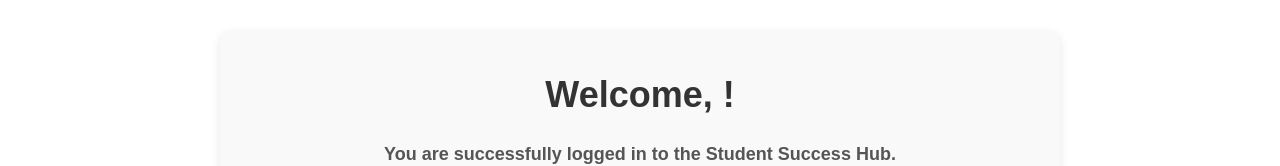
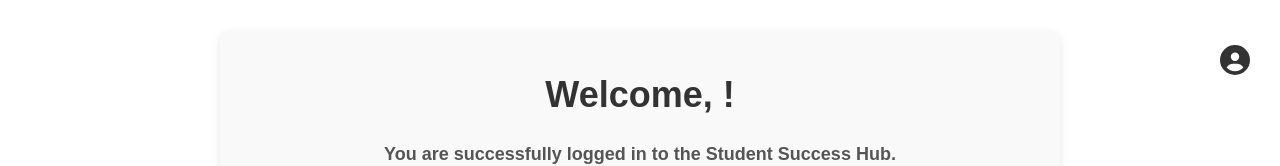
Before and after one commit to flash3105/ssa, a React (Create React App) app: page /home in a window 1280 px wide. Shown: the top 166 px of the page. Built offline with nearby package versions, Linux system fonts and the light colour scheme.

Commit message:
info refrieved and displayed

```diff
--- a/src/Components/Login.js
+++ b/src/Components/Login.js
@@ -49,14 +49,18 @@
         const response = await axios.get(`http://127.0.0.1:5000/api/get_summary/${studentNo}`, {
             headers: { Authorization: `Bearer ${token}` },
         });
-            console.log(studentNo);
-            localStorage.setItem('summary', response.data.summary);
-            console.log(response.data.summary);
+
+
+
+        // Ensure the summary is stringified before storing in localStorage
+        localStorage.setItem('summary', JSON.stringify(response.data.summary));
+
     } catch (err) {
         console.error("Error fetching survey summary:", err);
         localStorage.setItem('summary', 'No summary available');
     }
 };
+
 
 
     return (
--- a/src/Pages/Home.css
+++ b/src/Pages/Home.css
@@ -118,3 +118,67 @@
         padding: 10px; /* Further reduce padding for very small screens */
     }
 }
+
+/* Profile container */
+.profile-container {
+    position: absolute;
+    top: 20px;
+    right: 20px;
+}
+
+/* Profile button */
+.profile-button {
+    background-color: transparent;
+    border: none;
+    cursor: pointer;
+    font-size: 24px;
+    color: #555;
+    transition: color 0.3s ease;
+}
+
+/* Profile icon hover effect */
+.profile-button:hover {
+    color: #333;
+}
+
+/* Profile icon style */
+.profile-icon {
+    font-size: 30px;
+    color: #333;
+}
+
+/* Sliding form container */
+.profile-info-form {
+    position: fixed;
+    top: 0;
+    right: 0;
+    width: 300px;
+    height: 100%;
+    background-color: #fff;
+    padding: 20px;
+    box-shadow: -2px 0 10px rgba(0, 0, 0, 0.1);
+    transform: translateX(100%); /* Initially off-screen */
+    transition: transform 0.3s ease-in-out;
+}
+
+/* Show the form when profile is visible */
+.profile-info-form.active {
+    transform: translateX(0); /* Slide in */
+}
+
+/* Additional form styling */
+.profile-info-form h2 {
+    font-size: 24px;
+    margin-bottom: 10px;
+}
+
+.profile-info-form p {
+    font-size: 16px;
+    margin-bottom: 10px;
+}
+
+
+
+.profile-info-form.show {
+    transform: translateX(0);
+}
--- a/src/Pages/Home.js
+++ b/src/Pages/Home.js
@@ -1,4 +1,4 @@
-import React from 'react';
+import React, { useEffect, useState } from 'react';
 import { useNavigate } from 'react-router-dom'; // For navigation
 import { FontAwesomeIcon } from '@fortawesome/react-fontawesome'; // FontAwesome icons
 import {
@@ -11,6 +11,7 @@
     faHammer,
     faLeaf,
     faCity,
+    faUserCircle, // Add this import for the profile icon
 } from '@fortawesome/free-solid-svg-icons';
 import './Home.css';
 
@@ -18,6 +19,28 @@
     const name = localStorage.getItem('name'); // Retrieve the user's name from localStorage
     const studentNo = localStorage.getItem('studentNo');
     const navigate = useNavigate(); // Hook for navigation
+    const [summary, setSummary] = useState({});
+    const [studentDepartment, setStudentDepartment] = useState('');
+    const [isProfileVisible, setIsProfileVisible] = useState(false);
+
+    // Fetch and set summary from localStorage
+    useEffect(() => {
+        const rawSummary = localStorage.getItem('summary');
+
+        if (rawSummary) {
+            try {
+                // Parse the summary from localStorage
+                const parsedSummary = JSON.parse(rawSummary);
+                setSummary(parsedSummary);
+                console.log(parsedSummary);
+                // Set the student's department from the summary data
+                setStudentDepartment(parsedSummary.department || '');
+            } catch (error) {
+                console.error("Error parsing summary from localStorage:", error);
+                setSummary(null);
+            }
+        }
+    }, []);
 
     // Function to handle tab click
     const handleTabClick = (department) => {
@@ -26,6 +49,11 @@
 
         // Navigate to the "Problems" page
         navigate('/problems');
+    };
+
+    // Function to handle profile icon click (show summary info)
+    const handleProfileClick = () => {
+        setIsProfileVisible(!isProfileVisible);
     };
 
     return (
@@ -40,6 +68,14 @@
             </div>
 
             <div className="tabs-container">
+                {/* Display only the tab of the student's department */}
+                {studentDepartment && (
+                    <div className="tab" onClick={() => handleTabClick(studentDepartment)}>
+                        <FontAwesomeIcon icon={faIndustry} className="tab-icon" />
+                        <h3>{studentDepartment}</h3>
+                    </div>
+                )}
+
                 <div className="tab" onClick={() => handleTabClick('Chemical Engineering')}>
                     <FontAwesomeIcon icon={faIndustry} className="tab-icon" />
                     <h3>Chemical Engineering</h3>
@@ -85,6 +121,25 @@
                     <h3>Urban</h3>
                 </div>
             </div>
+
+            {/* Profile icon section */}
+            <div className="profile-container">
+                <button className="profile-button" onClick={handleProfileClick}>
+                    <FontAwesomeIcon icon={faUserCircle} className="profile-icon" />
+                </button>
+            </div>
+
+            {/* Sliding form for profile info */}
+            {isProfileVisible && (
+                <div className={`profile-info-form ${isProfileVisible ? 'show' : ''}`}>
+                    <h2>Profile Information</h2>
+                    <p><strong>Department:</strong> {summary.department}</p>
+                    <p><strong>Student No:</strong> {summary.studentNo}</p>
+                    <p><strong>Career Support:</strong> {summary.careerSupport ? "Yes" : "No"}</p>
+                    <p><strong>Course Challenges:</strong> {summary.courseChallenges}</p>
+                    {/* Display other fields as necessary */}
+                </div>
+            )}
         </div>
     );
 };
```
Lines whose indentation alone changed are shown as unchanged.
